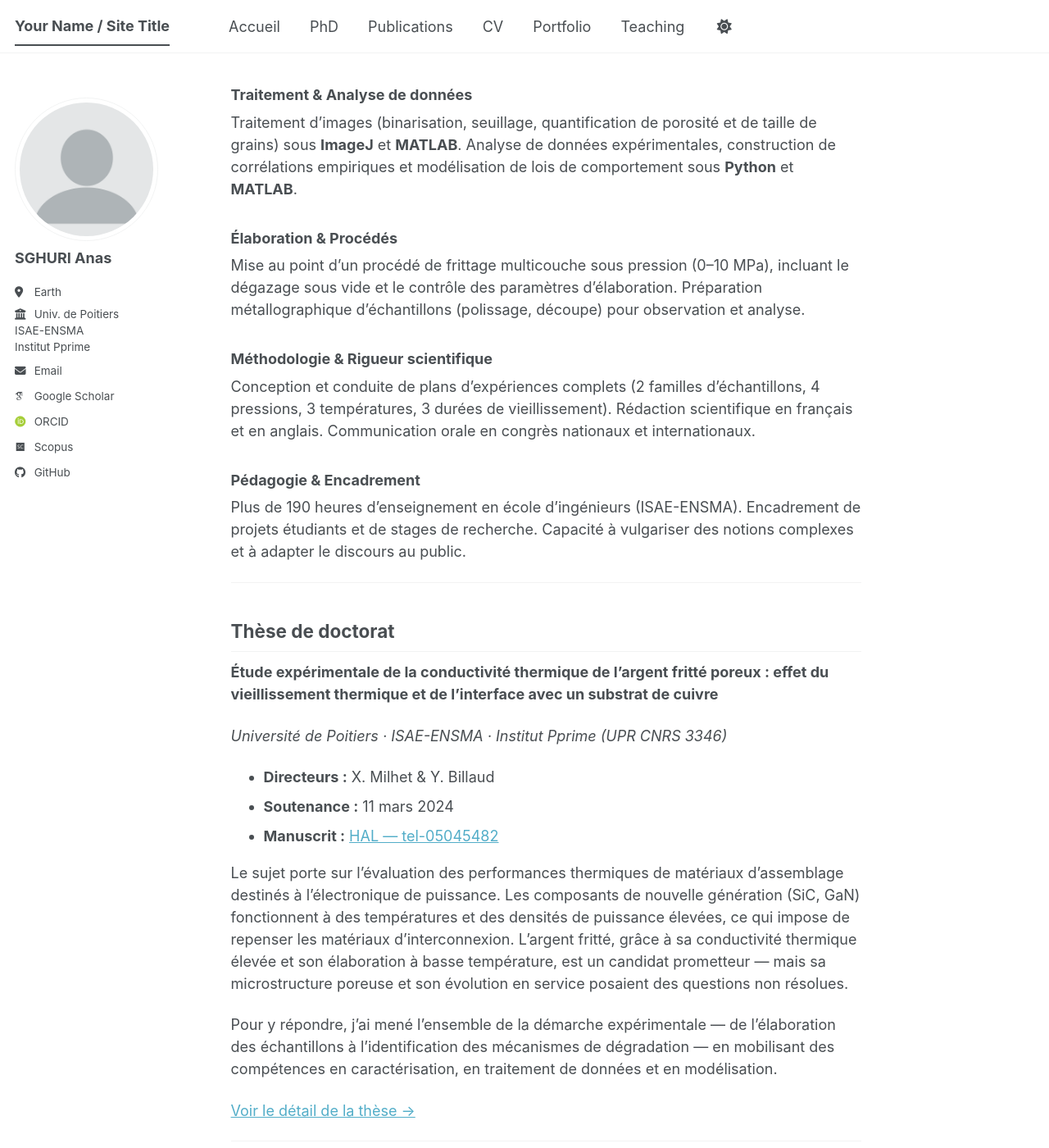
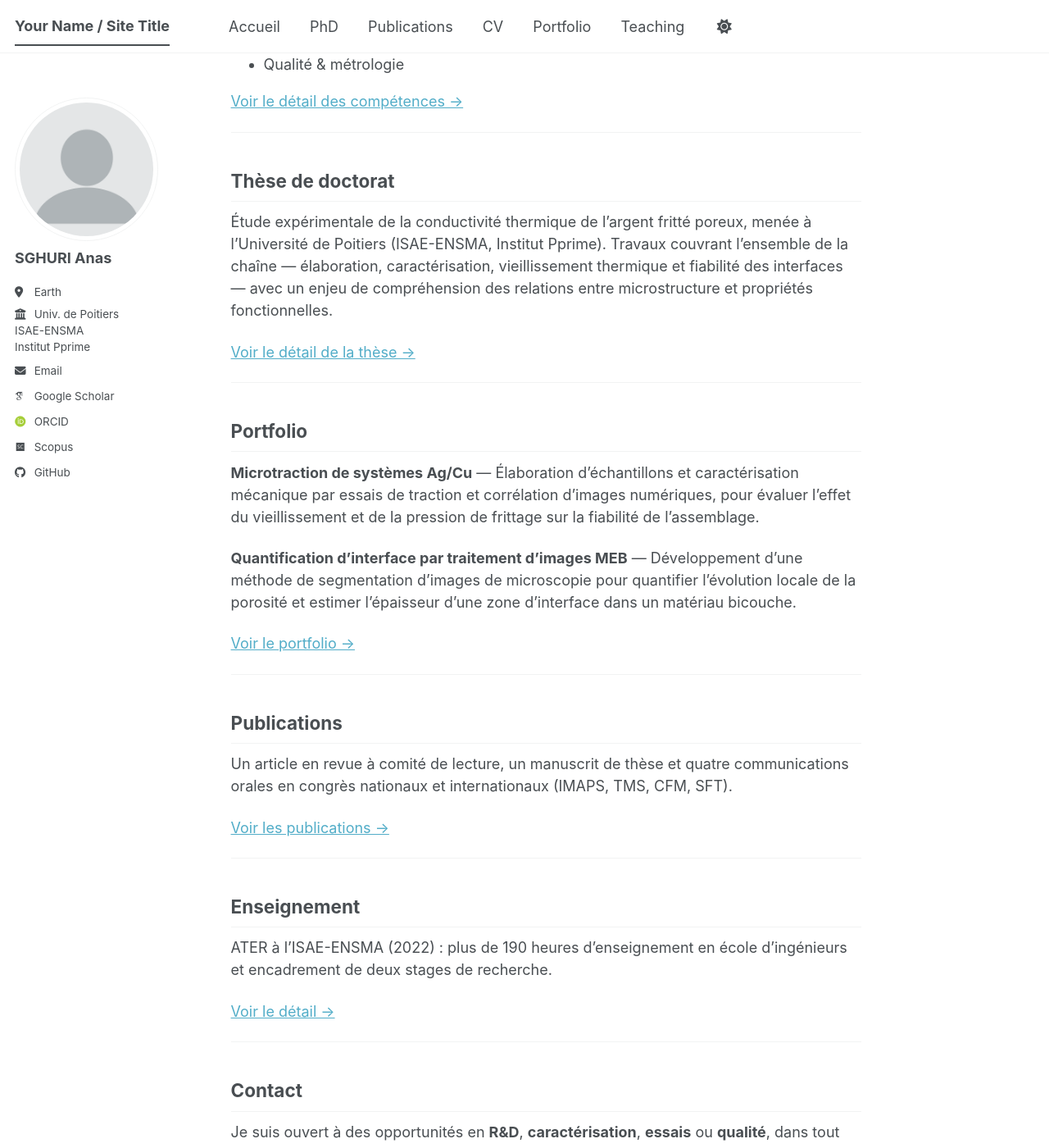
Before and after one commit to Anas-Sg-git/anas-sghuri, a Jekyll site: the page built from _pages/about.md, in a window 1280 px wide and 1400 px high, scrolled down 831 px. Shown: the whole window at 82% size. Built offline with Jekyll 4.4.1, drawn with Linux system fonts in a browser that asks for light colours; some web fonts are replaced; a script bundle is joined from its source files by our own code; library files that are not in the unit come from our copies; some of the changed text lies outside the part shown.

Commit message:
Update about.md

```diff
--- a/_pages/about.md
+++ b/_pages/about.md
@@ -19,89 +19,46 @@
 
 ## Compétences clés
 
-### Caractérisation & Essais
-Maîtrise de plusieurs techniques de caractérisation structurale et thermophysique : **MEB / MEB-FEG**, **DSC / ATG / mDSC**, **méthode Flash 3D** couplée à une résolution inverse, **profilométrie optique**. Conception de protocoles d'essais, calibration d'instruments sur matériaux de référence, validation de la répétabilité et quantification des incertitudes de mesure.
+- Matériaux & caractérisation
+- Élaboration
+- Caractérisation thermique
+- Traitement & modélisation des données
+- Analyses de défaillance
+- Qualité & métrologie
 
-### Traitement & Analyse de données
-Traitement d'images (binarisation, seuillage, quantification de porosité et de taille de grains) sous **ImageJ** et **MATLAB**. Analyse de données expérimentales, construction de corrélations empiriques et modélisation de lois de comportement sous **Python** et **MATLAB**.
-
-### Élaboration & Procédés
-Mise au point d'un procédé de frittage multicouche sous pression (0–10 MPa), incluant le dégazage sous vide et le contrôle des paramètres d'élaboration. Préparation métallographique d'échantillons (polissage, découpe) pour observation et analyse.
-
-### Méthodologie & Rigueur scientifique
-Conception et conduite de plans d'expériences complets (2 familles d'échantillons, 4 pressions, 3 températures, 3 durées de vieillissement). Rédaction scientifique en français et en anglais. Communication orale en congrès nationaux et internationaux.
-
-### Pédagogie & Encadrement
-Plus de 190 heures d'enseignement en école d'ingénieurs (ISAE-ENSMA). Encadrement de projets étudiants et de stages de recherche. Capacité à vulgariser des notions complexes et à adapter le discours au public.
+[Voir le détail des compétences →](/cv/)
 
 ---
 
 ## Thèse de doctorat
 
-**Étude expérimentale de la conductivité thermique de l'argent fritté poreux : effet du vieillissement thermique et de l'interface avec un substrat de cuivre**
-
-*Université de Poitiers · ISAE-ENSMA · Institut Pprime (UPR CNRS 3346)*
-
-- **Directeurs :** X. Milhet & Y. Billaud
-- **Soutenance :** 11 mars 2024
-- **Manuscrit :** [HAL — tel-05045482](https://hal.science/tel-05045482)
-
-Le sujet porte sur l'évaluation des performances thermiques de matériaux d'assemblage destinés à l'électronique de puissance. Les composants de nouvelle génération (SiC, GaN) fonctionnent à des températures et des densités de puissance élevées, ce qui impose de repenser les matériaux d'interconnexion. L'argent fritté, grâce à sa conductivité thermique élevée et son élaboration à basse température, est un candidat prometteur — mais sa microstructure poreuse et son évolution en service posaient des questions non résolues.
-
-Pour y répondre, j'ai mené l'ensemble de la démarche expérimentale — de l'élaboration des échantillons à l'identification des mécanismes de dégradation — en mobilisant des compétences en caractérisation, en traitement de données et en modélisation.
+Étude expérimentale de la conductivité thermique de l'argent fritté poreux, menée à l'Université de Poitiers (ISAE-ENSMA, Institut Pprime). Travaux couvrant l'ensemble de la chaîne — élaboration, caractérisation, vieillissement thermique et fiabilité des interfaces — avec un enjeu de compréhension des relations entre microstructure et propriétés fonctionnelles.
 
 [Voir le détail de la thèse →](/phd/)
 
 ---
 
-## Principaux résultats
+## Portfolio
 
-### Ce que j'ai mesuré et construit
+**Microtraction de systèmes Ag/Cu** — Élaboration d'échantillons et caractérisation mécanique par essais de traction et corrélation d'images numériques, pour évaluer l'effet du vieillissement et de la pression de frittage sur la fiabilité de l'assemblage.
 
-- **Adaptation d'une méthode de mesure** (Flash 3D + résolution inverse) à un matériau hautement diffusif, avec une erreur validée **< 6 %** sur matériaux de référence (Al, Cu, Ag massif).
-- **Loi de comportement** reliant porosité et conductivité thermique sur toute la gamme étudiée, mettant en évidence une variation d'un **facteur 4**.
-- **Mesure de la capacité thermique** par mDSC, révélant un écart significatif avec la valeur habituellement utilisée dans la littérature — résultat qui remet en question une hypothèse répandue dans le domaine.
+**Quantification d'interface par traitement d'images MEB** — Développement d'une méthode de segmentation d'images de microscopie pour quantifier l'évolution locale de la porosité et estimer l'épaisseur d'une zone d'interface dans un matériau bicouche.
 
-### Ce que j'ai mis en évidence
-
-- Une **cinétique de vieillissement en deux temps** jamais décrite pour ce matériau : saut initial de conductivité en quelques dizaines de minutes, puis stabilisation. Le mécanisme identifié (relaxation de contraintes résiduelles) a été confirmé par croisement de plusieurs techniques de caractérisation.
-- Un **effet d'interface critique** dans les assemblages bicouches Ag/Cu, absent des échantillons monocouches : à 500 h de vieillissement, environ **50 % de la couche d'Ag** présente des propriétés dégradées, alors que la densité globale reste stable.
-
-### Ce que cela implique
-
-Ces résultats fournissent des données quantitatives directement exploitables pour la conception et la qualification d'assemblages de puissance, et soulignent l'importance de l'interface dans l'évaluation de la fiabilité à long terme.
+[Voir le portfolio →](/portfolio/)
 
 ---
 
-## Publications & Communications
+## Publications
 
-**Article (revue à comité de lecture)**
-- *Experimental investigation of thermal conductivity during aging of nanoporous sintered silver*
+Un article en revue à comité de lecture, un manuscrit de thèse et quatre communications orales en congrès nationaux et internationaux (IMAPS, TMS, CFM, SFT).
 
-**Thèse de doctorat**
-- *Étude expérimentale de la conductivité thermique de l'Argent fritté poreux : effet du vieillissement thermique et de l'interface avec un substrat de Cuivre* — [HAL](https://hal.science/tel-05045482)
-
-**Congrès internationaux**
-- 16th IMAPS European Advanced Technology Workshop — Poitiers, mars 2023
-- TMS Annual Meeting — Anaheim, Californie, février 2022
-
-**Congrès nationaux**
-- Congrès Français de Mécanique — Nantes, août 2022
-- Congrès Français de Thermique — Belfort, juin 2021
-
-[Voir toutes les publications →](/publications/)
+[Voir les publications →](/publications/)
 
 ---
 
 ## Enseignement
 
-**Attaché Temporaire d'Enseignement et de Recherche (ATER)** — ISAE-ENSMA, département MSISI (2022)
-
-Plus de **190 heures d'enseignement** auprès d'élèves ingénieurs, réparties sur six disciplines : science des matériaux, choix des matériaux, ondes de choc laser, calcul scientifique, encadrement de projets et probabilités.
-
-Encadrement de **deux stages de recherche** portant sur l'adhésion de films poreux sur substrat par choc laser.
-
-Cette expérience a renforcé ma capacité à structurer et transmettre des contenus techniques, à accompagner des étudiants dans leur démarche et à m'adapter à des publics variés.
+ATER à l'ISAE-ENSMA (2022) : plus de 190 heures d'enseignement en école d'ingénieurs et encadrement de deux stages de recherche.
 
 [Voir le détail →](/teaching/)
 
```
Also changed, not shown: other parts of _pages/about.md (+1 -1 lines).
